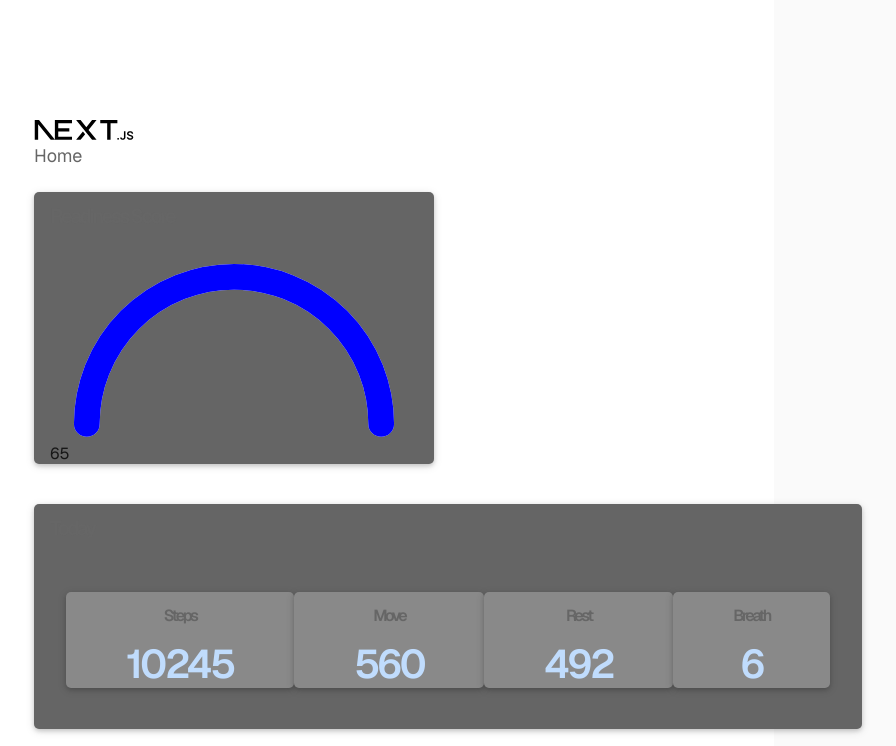
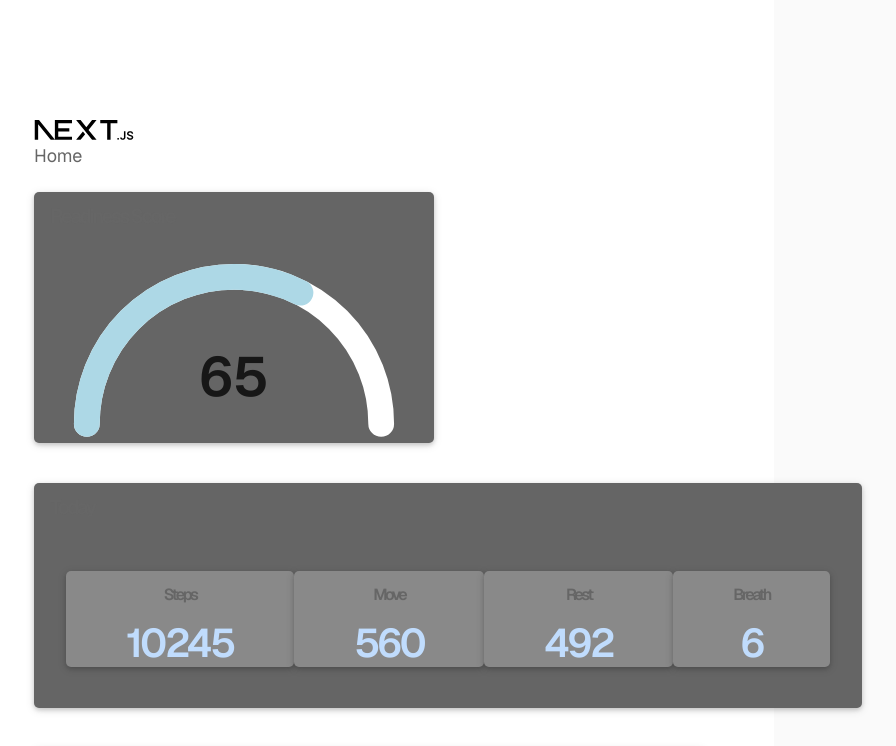
Before and after one commit to Olivia-Vasquez/Baseline, a Next.js app in the folder baseline/: page /home in a window 1280 px wide. Shown: the top 746 px of the page, without its empty margins (266-1162 px from the left). Built offline with nearby package versions, Linux system fonts and the light colour scheme.

Commit message:
Fixed issue with readiness gauge and added readiness score

```diff
--- a/baseline/src/app/home/page.module.css
+++ b/baseline/src/app/home/page.module.css
@@ -84,6 +84,17 @@
 
 .section h1 {
   max-width: 320px;
+  font-size: 20px;
+  font-weight: 600;
+  line-height: 48px;
+  letter-spacing: -2.4px;
+  text-wrap: balance;
+  color: var(--text-secondary);
+}
+
+.section p {
+  max-width: 320px;
+  text-align: center;
   font-size: 20px;
   font-weight: 600;
   line-height: 48px;
--- a/baseline/src/app/home/page.tsx
+++ b/baseline/src/app/home/page.tsx
@@ -28,9 +28,6 @@ export default function Home() {
             Readiness Score
           </h1>
           <ReadinessGauge score={today.readinessScore}/>
-          <p>
-            {today.readinessScore}
-          </p>
         </div>
         <div className={styles.section}>
           <h1>
--- a/baseline/src/components/readinessGauge.tsx
+++ b/baseline/src/components/readinessGauge.tsx
@@ -2,7 +2,7 @@ type ReadinessGaugeProps = {
   score: number;
 };
 
-export const ReadinessGauge = ({ score }: ReadinessGaugeProps) => {
+export const ReadinessGauge = ({score}: ReadinessGaugeProps) => {
   return (
     <svg
       fill="none"
@@ -22,9 +22,20 @@ export const ReadinessGauge = ({ score }: ReadinessGaugeProps) => {
         fill="none"
         strokeWidth="14"
         strokeLinecap="round"
-        stroke="blue"
+        stroke="lightblue"
         pathLength="100"
-        strokeDasharray="{score[score.length -1]} 100"/>
-    </svg>
+        strokeDasharray={score + " 100"}/>
+
+      <text
+        x="100"
+        y="85"
+        textAnchor="middle"
+        fill="currentColor"
+        fontSize="30"
+        fontWeight="600"
+      >
+        {score}
+      </text>
+      </svg>
   );
 };
```
